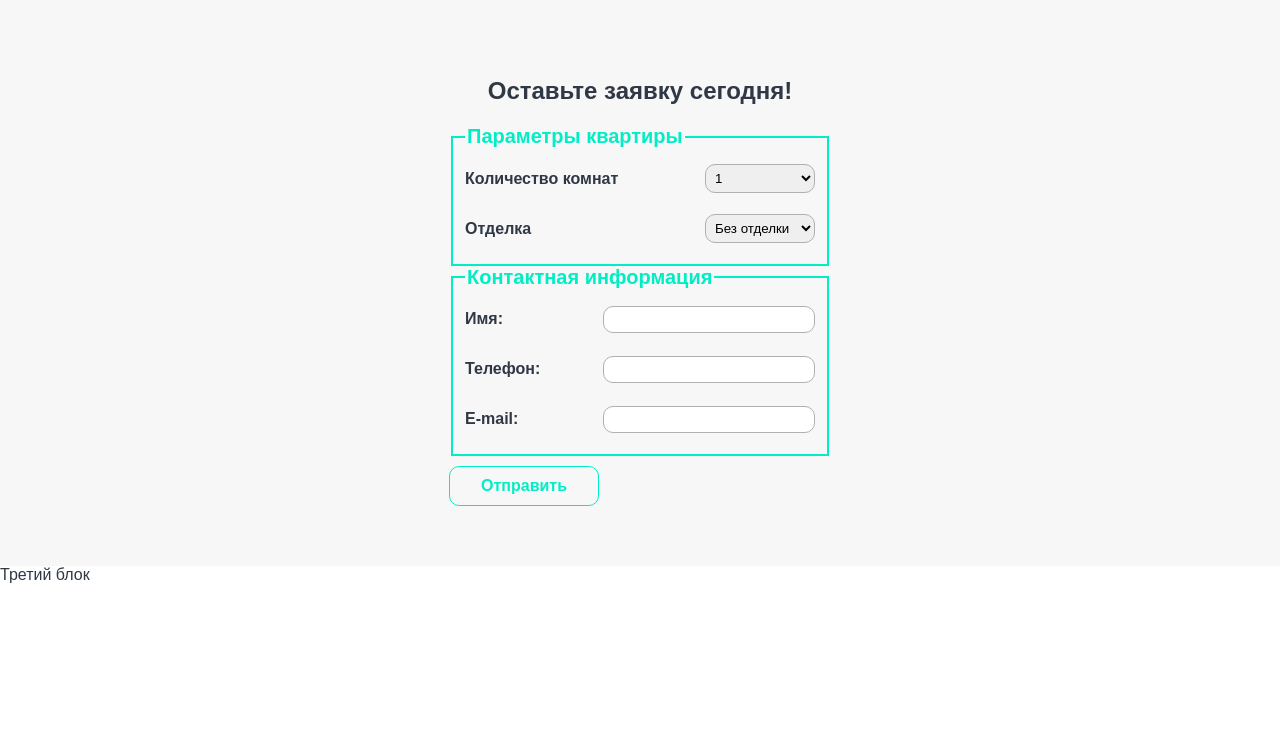
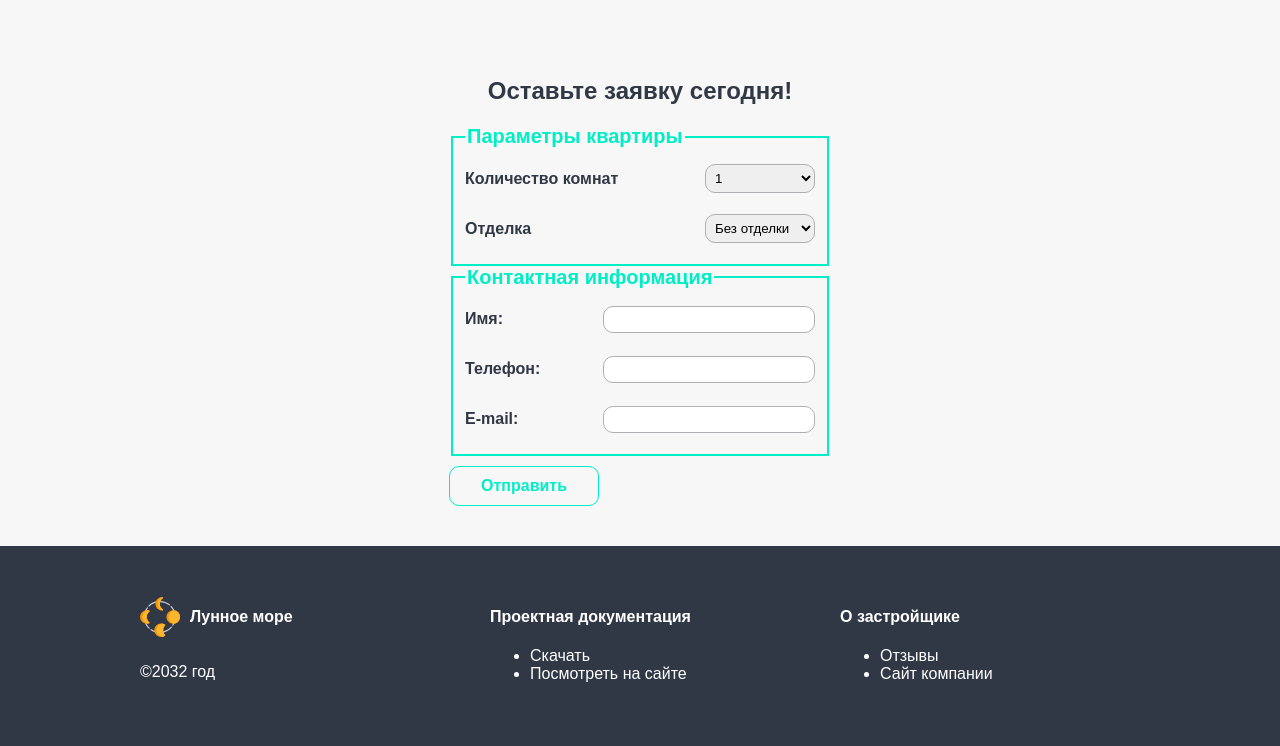
Before and after one commit to bumstrenok/layout-designer-project-lvl1, a plain HTML site: page index.html in a window 1280 px wide. Shown: the part 1449-2195 px from the top of the page. Before the commit the page ends 2033 px from the top, so only its background shows below. Drawn offline with Linux system fonts and the light colour scheme.

Commit message:
added footer

```diff
--- a/index.html
+++ b/index.html
@@ -120,6 +120,32 @@
         </section>
     </main>
 
-    <footer>Третий блок</footer>
+    <footer class="color-dark-gray">
+        <section class="footer">
+            <div class="block">
+                <div class="flex">
+                    <img src="images/logo.svg" width="40px" height="40px" alt="Логотип">
+                    <h4>Лунное море</h4>
+                </div>
+                <p>©2032 год</p>
+            </div>
+
+            <div class="block">
+                <h4>Проектная документация</h4>
+                <ul>
+                    <li>Скачать</li>
+                    <li>Посмотреть на сайте</li>
+                </ul>
+            </div>
+
+            <div class="block">
+                <h4>О застройщике</h4>
+                <ul>
+                    <li>Отзывы</li>
+                    <li>Сайт компании</li>
+                </ul>
+            </div>
+        </section>
+    </footer>
 </body>
 </html>
--- a/styles/style.css
+++ b/styles/style.css
@@ -156,3 +156,36 @@ a.button{
     width: 150px;
     font-size: 16px;
 }
+
+.color-dark-gray{
+    display: flex;
+    justify-content: center;
+
+    background-color: #303846;
+    margin-top: -20px;
+    height: 200px;
+}
+
+.footer{
+    padding-top: 40px;
+    color: white;
+    display: flex;
+    justify-content: space-between;
+    width: 1000px;
+
+
+}
+
+.block{
+    display: block;
+    width: 300px;
+}
+
+.flex{
+    display: flex;
+    align-items: center;
+}
+
+.flex h4{
+    padding-left: 10px;
+}
```
